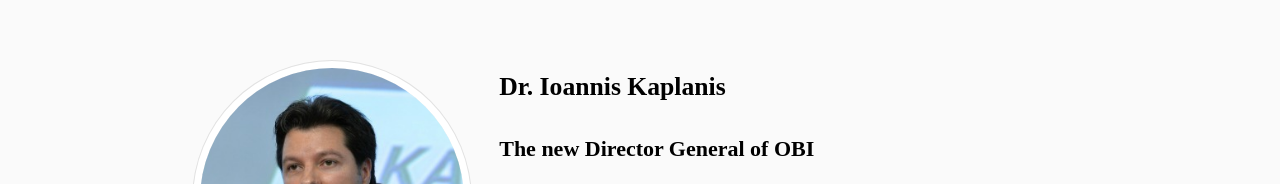
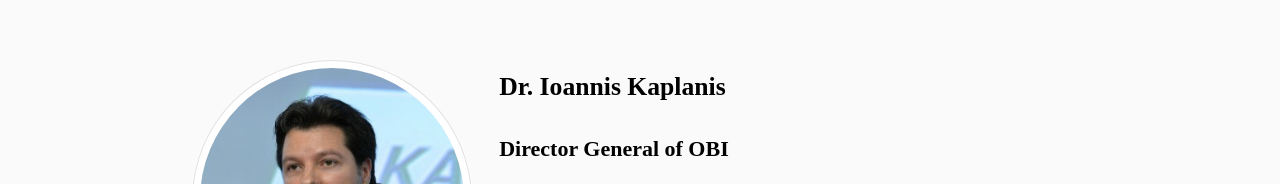
Before and after one commit to amaliacardenas/kaplanis, a plain HTML site: page index.html in a window 1280 px wide. Shown: the part 820-1004 px from the top of the page. Drawn offline with Linux system fonts and the light colour scheme; a web font is replaced by a local one.

Commit message:
corrected job title

```diff
--- a/index.html
+++ b/index.html
@@ -51,7 +51,7 @@
 									</div>
 									<div class="col col2">
 										<h3>Dr. Ioannis Kaplanis</h3>
-                    <h4>The new Director General of OBI</h4>
+                    <h4>Director General of OBI</h4>
 										<p>Dr. Kaplanis joined OBI as Director General in July 2015. Before, he worked as an Economist at the OECD for three years. Dr. Kaplanis is an economist with degrees from London School of Economics (PhD, BSc) and University of Manchester (MSc). Before joining OECD, he worked for years in academia (London School of Economics- UK, Universitat Rovira i Virgili- Spain), and in the economic team of the Mayor of London. </p>
 										<p>He has extensive experience advising national and regional governments on public governance and development policies in order to promote sustainable, inclusive and innovative cities and regions (China, Chile, Mexico, Greece and UK).</p>
 									</div>
```
